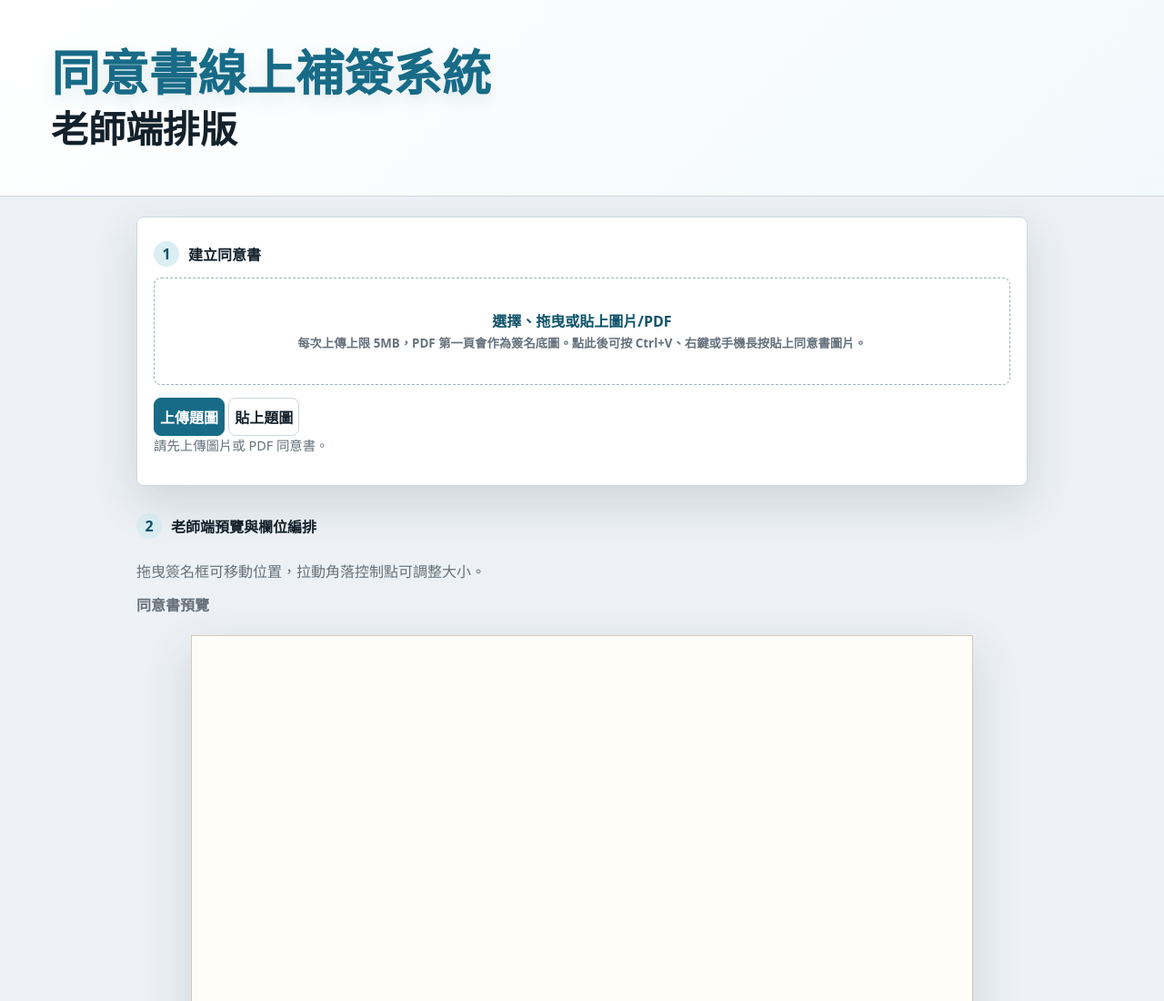
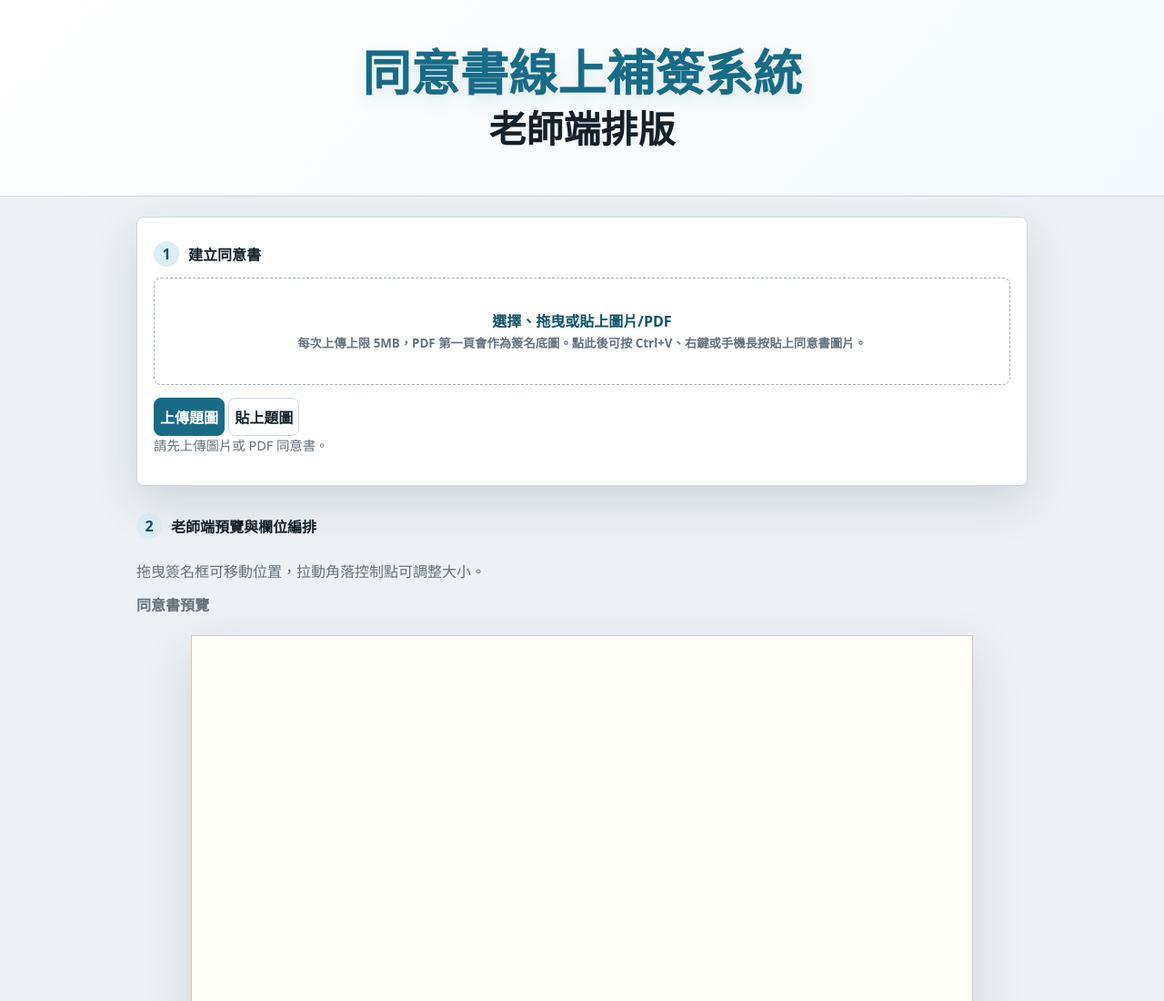
Before and after one commit to panggihsieh/Signature-onweb, a website: page index.html in a window 1280 px wide. Shown: the top 1100 px of the page at 91% size. Drawn offline with Linux system fonts and the light colour scheme; no server answers.

Commit message:
Center teacher page title

```diff
--- a/styles.css
+++ b/styles.css
@@ -111,6 +111,15 @@ button:disabled {
   position: sticky;
   top: 0;
   z-index: 5;
+}
+
+body[data-page="teacher"] .topbar {
+  justify-content: center;
+}
+
+body[data-page="teacher"] .topbar > div {
+  width: 100%;
+  text-align: center;
 }
 
 .eyebrow {
```
